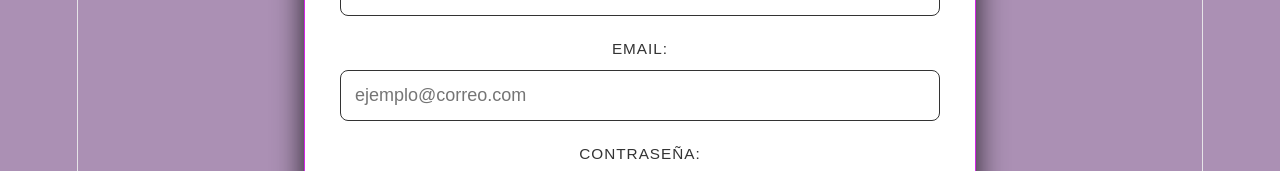
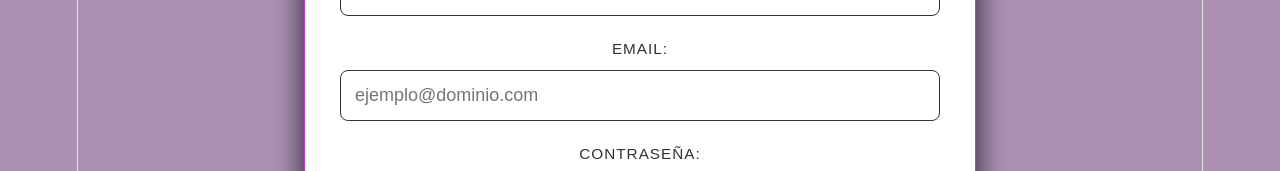
Before and after one commit to muraisnchz/luxury, a React (Vite) app in the folder frontend/: page /registro in a window 1280 px wide. Shown: the part 272-443 px from the top of the page. Built offline with nearby package versions, Linux system fonts and the light colour scheme; no server answers.

Commit message:
arreglos css de Login y Registro

```diff
--- a/frontend/src/pages/login/Login.jsx
+++ b/frontend/src/pages/login/Login.jsx
@@ -64,6 +64,7 @@ const Login = () => {
           <input
             type="email"
             name="email"
+            placeholder="ejemplo@dominio.com"
             value={credenciales.email}
             onChange={handleChange}
             required
--- a/frontend/src/pages/registro/Registro.jsx
+++ b/frontend/src/pages/registro/Registro.jsx
@@ -66,10 +66,10 @@ const Registro = () => {
           <input
             type="email"
             name="email"
+            placeholder="ejemplo@dominio.com"
             value={formData.email}
             onChange={handleChange}
-            placeholder="ejemplo@correo.com"
-            required
+              required
           />
         </div>
 
```
